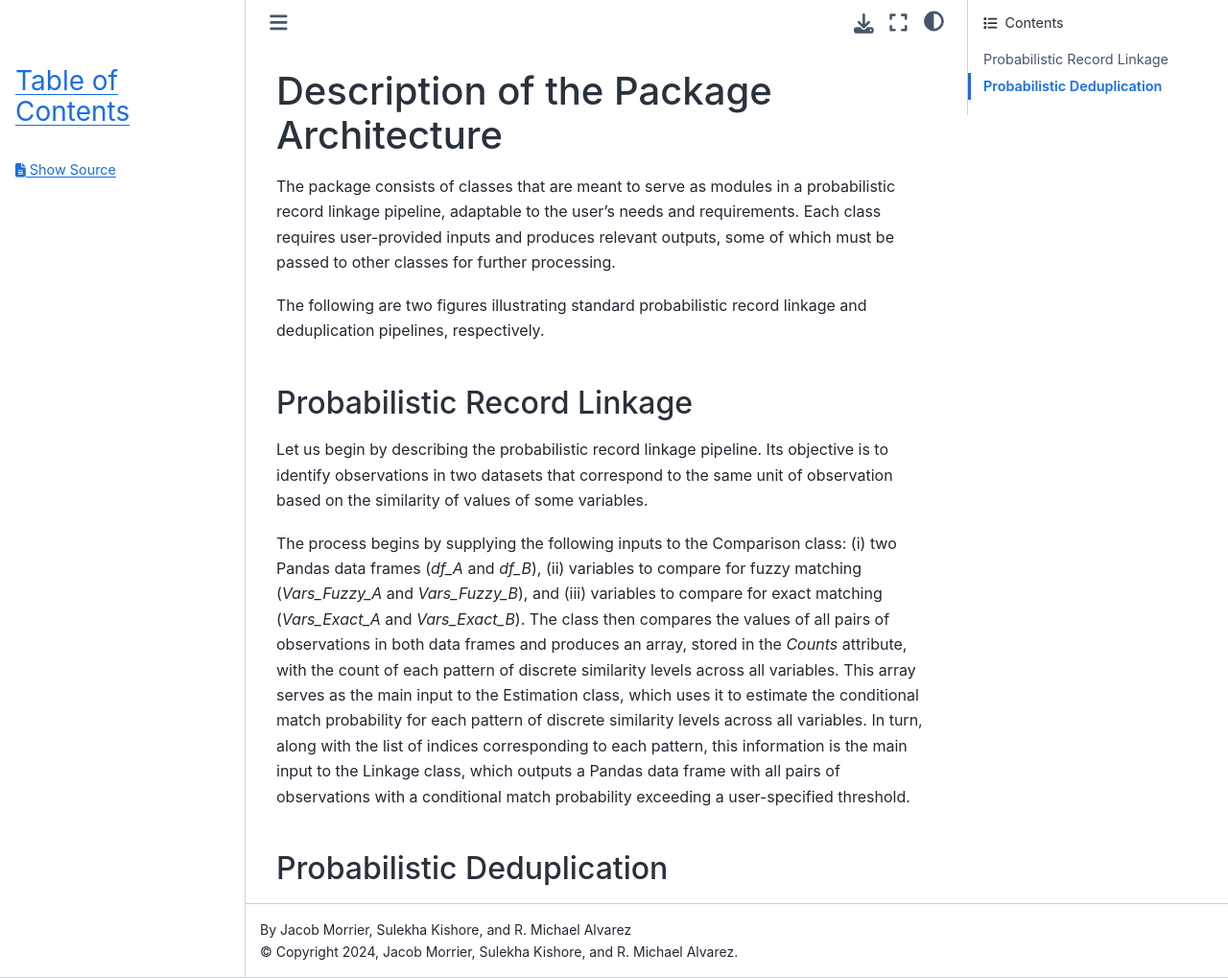
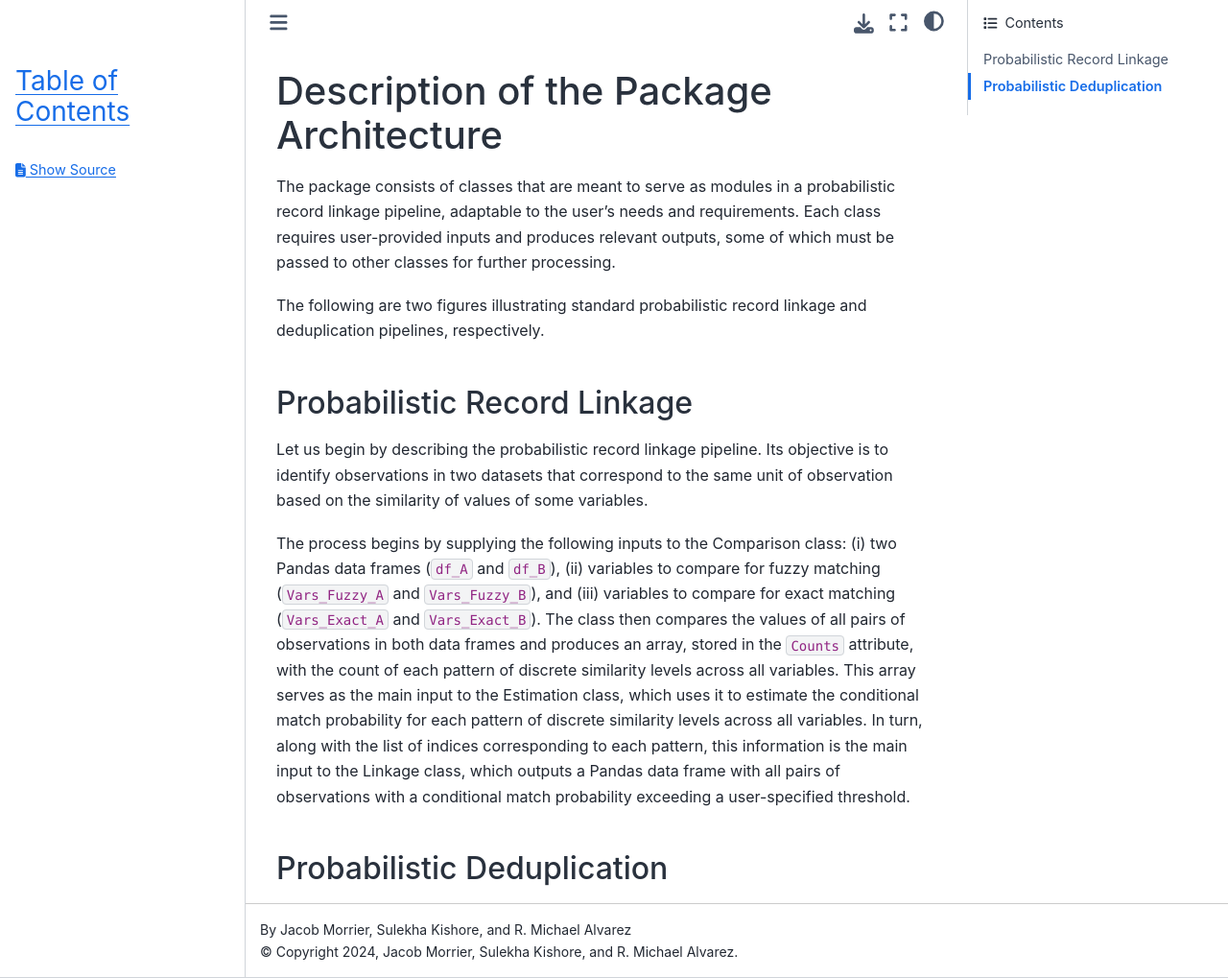
Before and after one commit to jacobmorrier/fast-er, a Sphinx documentation site: the page built from docs/source/architecture.rst, in a window 1280 px wide and 1019 px high. Shown: the whole window at 96% size. Built offline with Sphinx 7.4.7 and the Sphinx Book theme 1.1.4, drawn with Linux system fonts in a browser that asks for light colours; pages that are not in the unit, such as notebooks, are missing from menus.

```diff
--- a/docs/source/architecture.rst
+++ b/docs/source/architecture.rst
@@ -10,7 +10,7 @@ Probabilistic Record Linkage
 
 Let us begin by describing the probabilistic record linkage pipeline. Its objective is to identify observations in two datasets that correspond to the same unit of observation based on the similarity of values of some variables.
 
-The process begins by supplying the following inputs to the Comparison class: (i) two Pandas data frames (`df_A` and `df_B`), (ii) variables to compare for fuzzy matching (`Vars_Fuzzy_A` and `Vars_Fuzzy_B`), and (iii) variables to compare for exact matching (`Vars_Exact_A` and `Vars_Exact_B`). The class then compares the values of all pairs of observations in both data frames and produces an array, stored in the `Counts` attribute, with the count of each pattern of discrete similarity levels across all variables. This array serves as the main input to the Estimation class, which uses it to estimate the conditional match probability for each pattern of discrete similarity levels across all variables. In turn, along with the list of indices corresponding to each pattern, this information is the main input to the Linkage class, which outputs a Pandas data frame with all pairs of observations with a conditional match probability exceeding a user-specified threshold.
+The process begins by supplying the following inputs to the Comparison class: (i) two Pandas data frames (``df_A`` and ``df_B``), (ii) variables to compare for fuzzy matching (``Vars_Fuzzy_A`` and ``Vars_Fuzzy_B``), and (iii) variables to compare for exact matching (``Vars_Exact_A`` and ``Vars_Exact_B``). The class then compares the values of all pairs of observations in both data frames and produces an array, stored in the ``Counts`` attribute, with the count of each pattern of discrete similarity levels across all variables. This array serves as the main input to the Estimation class, which uses it to estimate the conditional match probability for each pattern of discrete similarity levels across all variables. In turn, along with the list of indices corresponding to each pattern, this information is the main input to the Linkage class, which outputs a Pandas data frame with all pairs of observations with a conditional match probability exceeding a user-specified threshold.
 
 Probabilistic Deduplication
 ---------------------------
```
